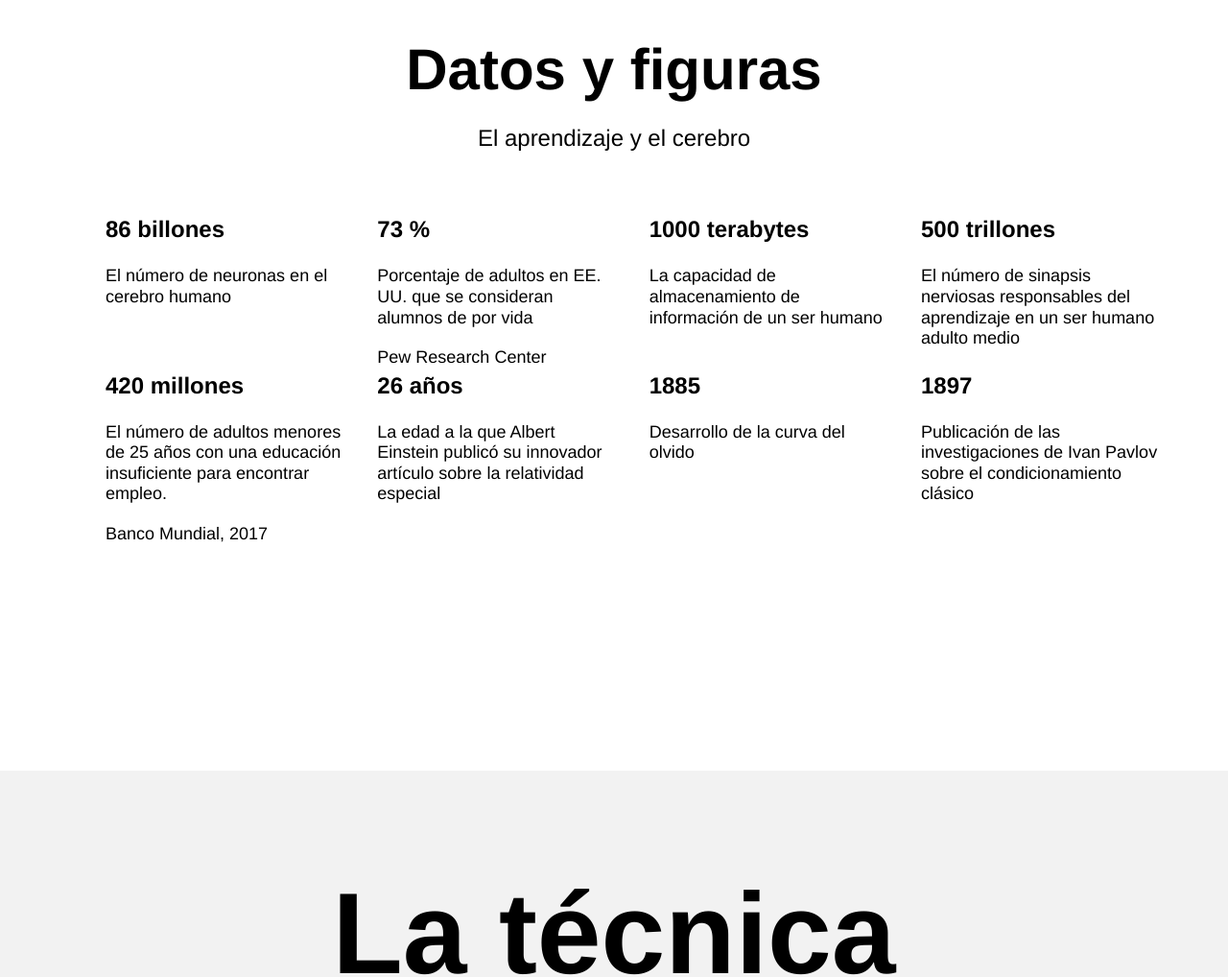
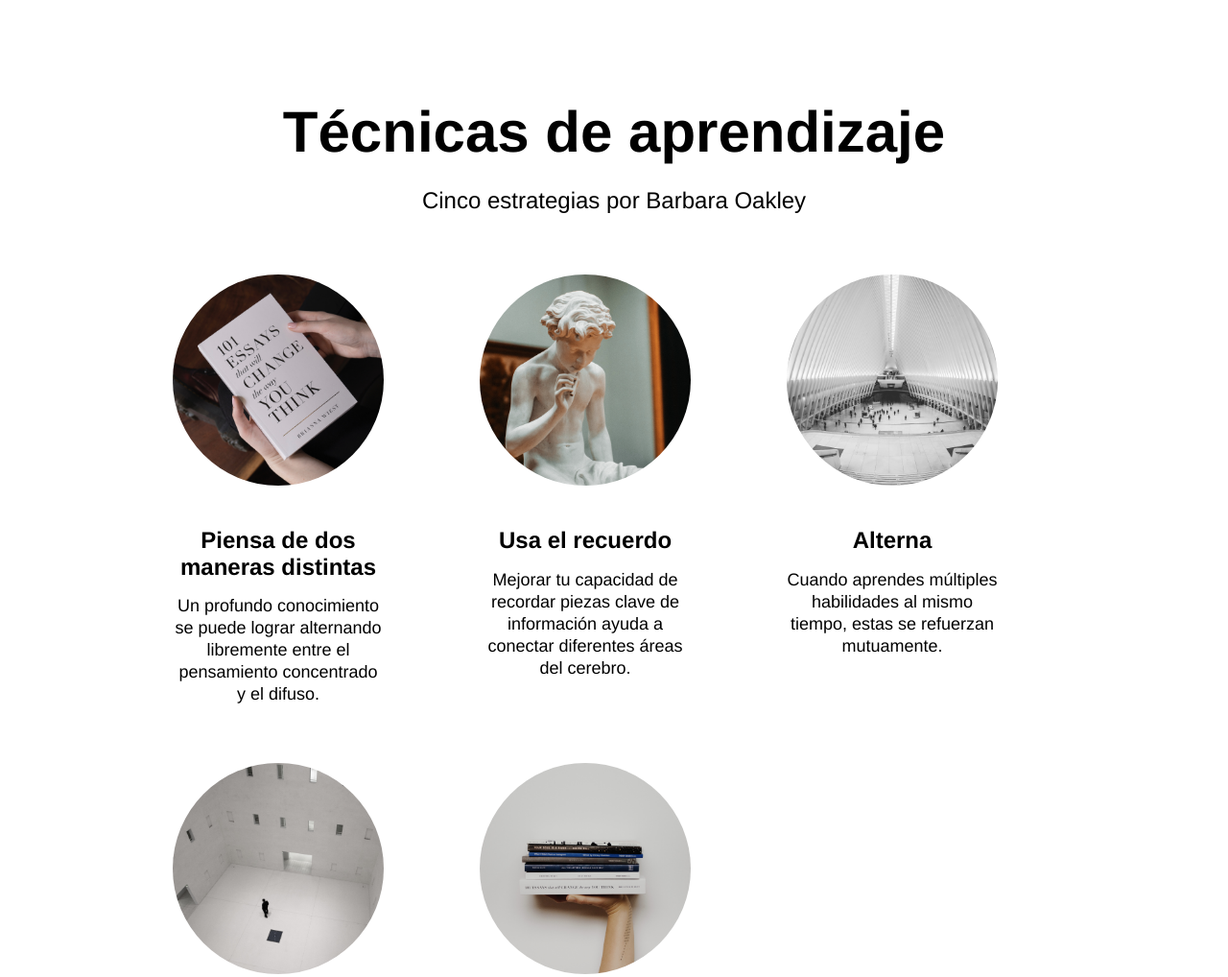
Before and after one commit to AdrianJimenezZ/web_project_1_es, a plain HTML site: page index.html in a window 1280 px wide. Shown: the part 1613-2631 px from the top of the page at 96% size. Drawn offline with Linux system fonts and the light colour scheme.

Commit message:
proyecto 3 actualizacion

```diff
--- a/index.html
+++ b/index.html
@@ -17,7 +17,7 @@
         <a class="header__link" href="#datos">Mas información →</a>
       </h2>
       <img class="header__main-illustration" src="images/header-image.png" alt="en la cima">
-      <div class="header__square"></div>
+      <div class="header__square "></div>
     </header>
     <main class="content">
       <section class="description">
@@ -32,47 +32,45 @@
           </div>
         </div>
       </section>
-      <section class="digits">
-        <h2 class="section-title" id="datos">Datos y figuras</h2>
-        <h3 class="section-subtitle">El aprendizaje y el cerebro</h3>
-        <ul class="table">
-          <li class="table__cell">
-            <h3 class="table__heading">86 billones</h3>
-            <p class="table__text">El número de neuronas en el cerebro humano</p>
-          </li>
-          <li class="table__cell">
-            <h3 class="table__heading">73 %</h3>
-            <p class="table__text">Porcentaje de adultos en EE. UU. que se consideran alumnos de por vida</p>
-            <p class="table__text">Pew Research Center</p>
-          </li>
-          <li class="table__cell">
-            <h3 class="table__heading">1000 terabytes</h3>
-            <p class="table__text">La capacidad de almacenamiento de información de un ser humano</p>
-          </li>
-          <li class="table__cell">
-            <h3 class="table__heading">500 trillones</h3>
-            <p class="table__text">El número de sinapsis nerviosas responsables del aprendizaje en un ser humano adulto medio</p>
-          </li>
-          <li class="table__cell">
-            <h3 class="table__heading">420 millones</h3>
-            <p class="table__text">El número de adultos menores de 25 años con una educación insuficiente para encontrar empleo.</p>
-            <p class="table__text">Banco Mundial, 2017</p>
-          </li>
-          <li class="table__cell">
-            <h3 class="table__heading">26 años</h3>
-            <p class="table__text">La edad a la que Albert Einstein publicó su innovador artículo sobre la relatividad especial</p>
-          </li>
-          <li class="table__cell">
-            <h3 class="table__heading">1885</h3>
-            <p class="table__text">Desarrollo de la curva del olvido</p>
-          </li>
-          <li class="table__cell">
-            <h3 class="table__heading">1897</h3>
-            <p class="table__text">Publicación de las investigaciones de Ivan Pavlov sobre el condicionamiento clásico</p>
-          </li>
-        </ul>
+      <section class="cards">
+        <h2 class="section-title__cards" id="datos">Técnicas de aprendizaje</h2>
+        <h3 class="section-subtitle__cards">Cinco estrategias por Barbara Oakley</h3>
+        <div class="card">
+          <div class="card__item">
+            <img src="./images/cards-attention.png" alt="libro blanco en manos" class="card__image">
+            <h3 class="card__title">Piensa de dos maneras distintas</h3>
+            <p class="card__description">Un profundo conocimiento se puede lograr alternando libremente entre el pensamiento concentrado y el difuso.</p>
+          </div>
+          <div class="card__item">
+            <img src="./images/cards-recall.png" alt="estatua de adolescente pensando" class="card__image">
+            <h3 class="card__title">Usa el recuerdo</h3>
+            <p class="card__description">Mejorar tu capacidad de recordar piezas clave de información ayuda a conectar diferentes áreas del cerebro.</p>
+          </div>
+          <div class="card__item">
+            <img src="./images/cards-interleaving.png" alt="estructura grande abierta" class="card__image">
+            <h3 class="card__title">Alterna</h3>
+            <p class="card__description">Cuando aprendes múltiples habilidades al mismo tiempo, estas se refuerzan mutuamente.</p>
+          </div>
+          <div class="card__item">
+            <img src="./images/cards-question.png" alt="hombre solo en patio interno blanco con muchas ventanas" class="card__image">
+            <h3 class="card__title">Haz preguntas</h3>
+            <p class="card__description">Cuando escuches a tu profesor, piensa en una buena pregunta, en algo que realmente te intrigue.</p>
+          </div>
+          <div class="card__item">
+            <img src="./images/cards-competence.png" alt="varios liros en una mano" class="card__image">
+            <h3 class="card__title">Crea la ilusión de competencia</h3>
+            <p class="card__description">Ponte a prueba, apunta tu resultado, cuéntaselo a otras personas y repite el proceso con diferentes configuraciones. Solo entonces podrás estar seguro de haber comprendido algo.</p>
+          </div>
+        </div>
       </section>
-
+      <section class="video">
+        <h2 class="section-title__video">Charlas Ted</h2>
+        <h3 class="section-subtitle__video">Para los amantes de la procrastinación</h3>
+      <div class="videos">
+        <iframe id="ytplayer" type="text/html" width="515" height="316" src="https://www.youtube.com/embed/5MgBikgcWnY" frameborder="0" allowfullscreen></iframe>
+        <iframe id="ytplayer" type="text/html" width="515" height="316" src="https://www.youtube.com/embed/arj7oStGLkU" frameborder="0" allowfullscreen></iframe>
+      </div>
+      </section>
       <section class="feynman">
         <h1 class="feynman__title">La técnica Feynman</h1>
         <h2 class="feynman__subtitle">Aprender sin olvidar</h2>
@@ -137,7 +135,7 @@
       <div class="footer__columns">
         <div  class="footer__column-content-copyright">
         <img class="logo__place-footer" src="images/logo_place_footer.png" alt="logo TripleTen">
-        <p class="footer__author">&#169 2023 Itzel Netba</p>
+        <p class="footer__author">&#169 2023 Adrian Jimenez</p>
         </div>
         <div class="footer__column content-about">
           <h3 class="footer__column-heading">Acerca de Practicum de Yandex</h3>
--- a/styles/style.css
+++ b/styles/style.css
@@ -1,11 +1,17 @@
+@keyframes rotacion {
+  from {
+    transform: rotate(0deg);
+  }
+  to {
+    transform: rotate(360deg);
+  }
+}
+
+
 .page {
   min-width: 1100px;
-  /* we don't know how to make mobile versions of websites yet, */
-  /* so here we've set a minimum page width */
   max-width: 1600px;
-  /* here we've set a maximum page width */
   margin: 0 auto;
-  /* this ensures that all content is centered on screens wider than 1600px */
   font-family: 'Helvetica Neue', Arial, sans-serif;
 }
 
@@ -19,7 +25,6 @@
   overflow: hidden;
   background-color: #F2F2F2;
   margin-bottom: 100px;
-  /* parameters for the header section */
 }
 
 .header__title {
@@ -76,6 +81,9 @@
   right: 0;
   z-index: 0;
   overflow: hidden;
+  transform: rotate(-15deg);
+  display: flex;
+  animation: rotacion 20s linear infinite;
 }
 
 .header__link {
@@ -86,6 +94,11 @@
   bottom: 30px;
   color: blue;
   text-decoration: none;
+  transition: opacity 0.5s ease;
+}
+
+.header__link:hover {
+  opacity: 0.5;
 }
 
 .description {
@@ -131,15 +144,13 @@
   font-weight: bold;
 }
 
-.digits {
-  margin-bottom: 100px;
-  height: 100vh;
+.cards {
   display: flex;
-  justify-content: center;
-  flex-direction: column;
+  flex-wrap: wrap;
+  padding-top: 100px;
 }
 
-.section-title {
+.section-title__cards {
   line-height: 1.15;
   font-size: 60px;
   font-weight: bold;
@@ -148,10 +159,10 @@
   justify-content: center;
   margin: 0 auto;
   padding-bottom: 20px;
-
+  padding-top: 100px;
 }
 
-.section-subtitle {
+.section-subtitle__cards {
   line-height: 34px;
   font-size: 24px;
   font-weight: normal;
@@ -161,36 +172,88 @@
   margin: 0 auto;
 }
 
-.table {
+.card {
   display: flex;
-  width: 1100px;
   flex-wrap: wrap;
-  list-style: none;
+  align-items: flex-start;
+  column-gap: 100px;
   margin: 0 auto;
-  justify-content: space-between;
-  margin-top: 60px;
+  width: 920px;
+}
+
+.card__item {
+  display: flex;
+  flex-direction: column;
+  align-items: center;
+  width: 220px;
 
 }
 
-.table__cell {
-  width: 250px;
-  flex-direction: column;
-  row-gap: 20px;
-  display: flex;
-
+.card__image {
+  border-radius: 50%;
+  margin: 60px 40px 43px 40px;
+  width: 100%;
 }
 
-.table__heading {
-  line-height: 1.5;
+.card__title {
+  line-height: 1.15;
   font-size: 24px;
+  font-weight: bold;
   margin: 0;
-
+  display: flex;
+  align-items: center;
+  justify-content: center;
+  text-align: center;
+  margin-bottom: 16px;
 }
 
-.table__text {
+.card__description {
   margin: 0;
-  line-height: 1.2;
+  line-height: 23px;
   font-size: 18px;
+  font-weight: normal;
+  display: flex;
+  align-items: center;
+  justify-content: center;
+  text-align: center;
+}
+
+.video{
+  padding: 100px;
+  /*display: flex;
+  flex-wrap: wrap;*/
+}
+
+.section-title__video {
+  line-height: 1.15;
+  font-size: 60px;
+  font-weight: bold;
+  width: 60%;
+  display: flex;
+  justify-content: center;
+  margin: 0 auto;
+  padding-bottom: 20px;
+}
+
+.section-subtitle__video {
+  line-height: 34px;
+  font-size: 24px;
+  font-weight: normal;
+  display: flex;
+  justify-content: center;
+  width: 60%;
+  margin: 0 auto;
+}
+
+.videos {
+  display: flex;
+  flex-wrap: wrap;
+  align-items: flex-start;
+  column-gap: 20px;
+  margin: 50px auto 100px;
+  justify-content: center;
+  width: 100%;
+  position: relative;
 }
 
 .feynman {
```
Also changed, not shown: images/cards-attention.png (added), images/cards-competence.png (added), images/cards-interleaving.png (added), images/cards-question.png (added), images/cards-recall.png (added), images/khan-book-2.png (added), images/resources-Medium.png (added), images/resources-dezeen.png (added), images/resources-goodreads.png (added), images/resources-tedED.png (added), sprint-3-sources-es/texts.txt (added), 3 other files.
